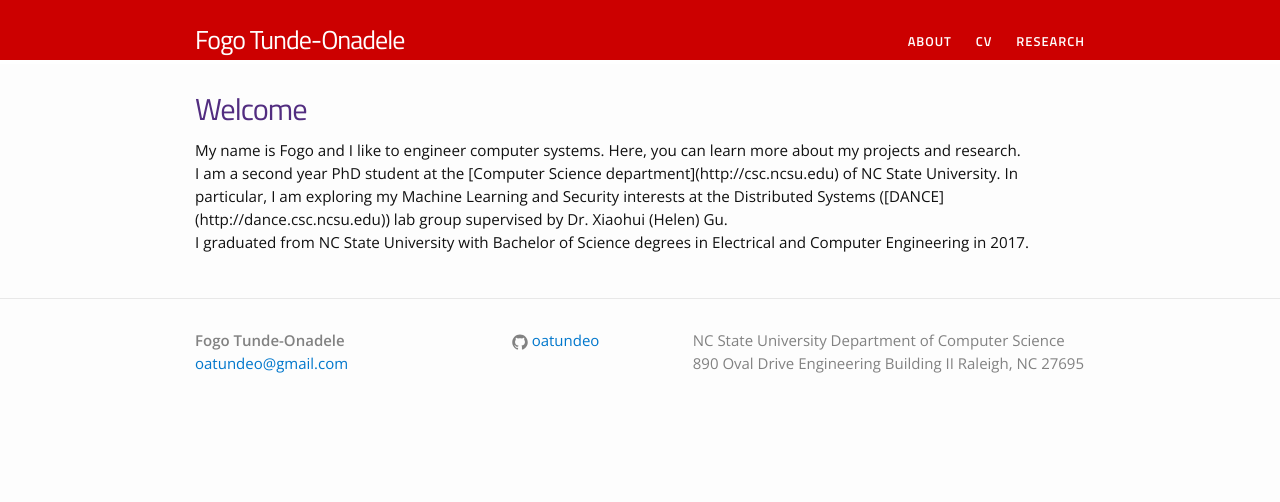
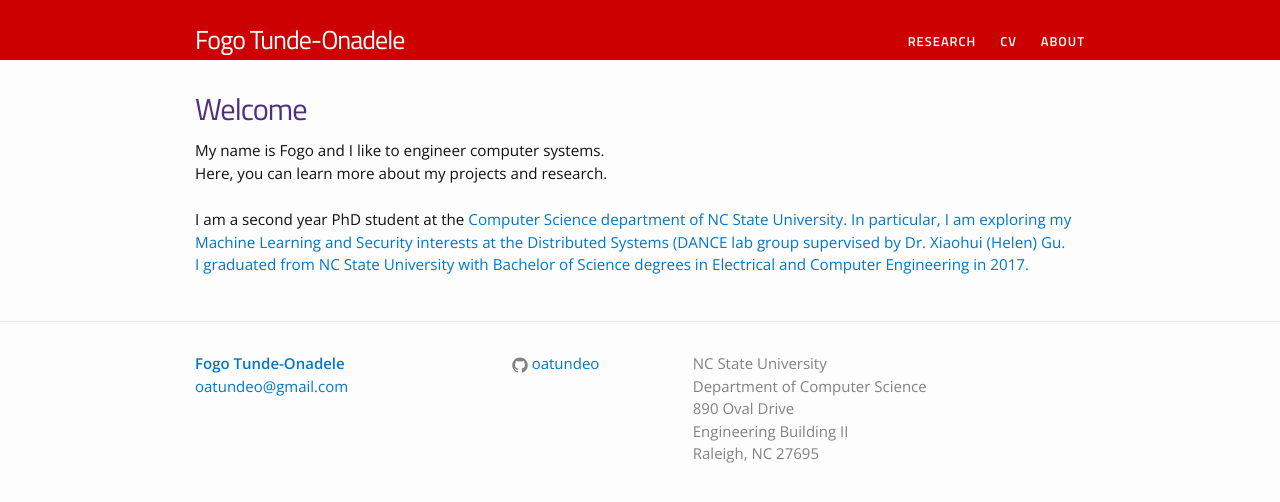
Before and after one commit to fogo-t-o/fogo-t-o.github.io, a Jekyll site: the page built from index.html, in a window 1280 px wide. Shown: the top 502 px of the page. Built offline with Jekyll 4.4.1, drawn with Linux system fonts in a browser that asks for light colours.

Commit message:
more index, photo fixes

```diff
--- a/_config.yml
+++ b/_config.yml
@@ -2,12 +2,12 @@
 title: Fogo Tunde-Onadele
 job.title: "Research Assistant"
 email: oatundeo@gmail.com
-description: # > # this means to ignore newlines until "baseurl:"
-  NC State University
-  Department of Computer Science
-  890 Oval Drive
-  Engineering Building II
-  Raleigh, NC 27695
+description:  # > # this means to ignore newlines until "baseurl:"
+  NC State University  <br/>
+  Department of Computer Science  <br/>
+  890 Oval Drive  <br/>
+  Engineering Building II  <br/>
+  Raleigh, NC 27695  <br/>
 baseurl: "" # the subpath of your site, e.g. /blog/
 url: "https://fogo-t-o.github.io" # the base hostname & protocol for your site
 #twitter_username:
--- a/index.html
+++ b/index.html
@@ -9,10 +9,12 @@
 <h1>Welcome</h1>
 
 <p>
-My name is Fogo and I like to engineer computer systems. Here, you can learn more about my projects and research.
+My name is Fogo and I like to engineer computer systems.
 <br/>
-I am a second year PhD student at the [Computer Science department](http://csc.ncsu.edu) of NC State University.
-In particular, I am exploring my Machine Learning and Security interests at the Distributed Systems ([DANCE](http://dance.csc.ncsu.edu)) lab group supervised by Dr. Xiaohui (Helen) Gu.
+Here, you can learn more about my projects and research.
+<br/><br/>
+I am a second year PhD student at the <a href="https://csc.ncsu.edu">Computer Science department<a> of NC State University.
+In particular, I am exploring my Machine Learning and Security interests at the Distributed Systems (<a href="https://dance.csc.ncsu.edu">DANCE<a> lab group supervised by Dr. Xiaohui (Helen) Gu.
 <br/>
 I graduated from NC State University with Bachelor of Science degrees in Electrical and Computer Engineering in 2017.
 </p>
```
Also changed, not shown: _data/menu.yml (+4 -4 lines).
